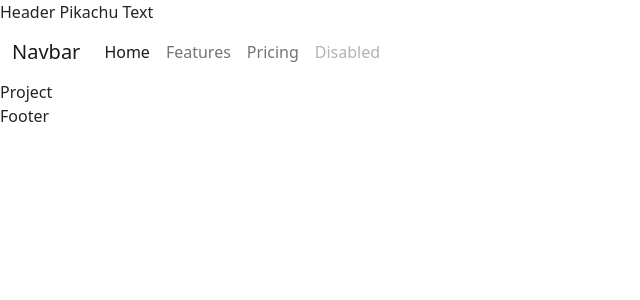
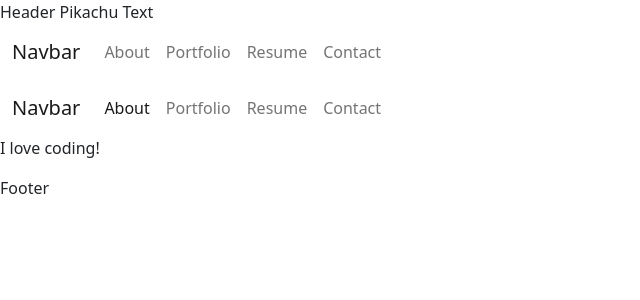
Before and after one commit to Git-Vdim-Hub/Git-Vdim-Hub.github.io, a React (Create React App) app: page / in a window 1280 px wide. Shown: the top 300 px of the page, without its empty margins (0-640 px from the left). Built offline with nearby package versions, Linux system fonts and the light colour scheme.

Commit message:
working Conditional Rendering for pages

```diff
--- a/src/components/Navigation.js
+++ b/src/components/Navigation.js
@@ -1,19 +1,25 @@
 import React from 'react';
 
-export default function Navigation(){
+export default function Navigation({currentPage, handlePageChange}){
     return(
 <nav className="navbar navbar-expand-lg bg-body-tertiary">
   <div className="container-fluid">
     <a className="navbar-brand" href="#">Navbar</a>
     <button className="navbar-toggler" type="button" data-bs-toggle="collapse" data-bs-target="#navbarNavAltMarkup" aria-controls="navbarNavAltMarkup" aria-expanded="false" aria-label="Toggle navigation">
-      <span className="navbar-toggler-icon"></span>
+    <span className="navbar-toggler-icon"></span>
     </button>
     <div className="collapse navbar-collapse" id="navbarNavAltMarkup">
       <div className="navbar-nav">
-        <a className="nav-link active" aria-current="page" href="#">Home</a>
-        <a className="nav-link" href="#">Features</a>
-        <a className="nav-link" href="#">Pricing</a>
-        <a className="nav-link disabled">Disabled</a>
+        <a href="#about"
+           onClick={() => handlePageChange('About')}
+
+           className={currentPage === 'About' ? 'nav-link active' : 'nav-link'}
+           >
+            About
+          </a>
+        <a className="nav-link" href="#portfolio">Portfolio</a>
+        <a className="nav-link" href="#resume">Resume</a>
+        <a className="nav-link" href="#contact">Contact</a>
       </div>
     </div>
   </div>
--- a/src/components/Project.js
+++ b/src/components/Project.js
@@ -1,7 +1,35 @@
-import React from 'react';
+import React, {useState} from 'react';
+import Navigation from './Navigation';
+import About from './pages/About';
+import Contact from './pages/Contact';
+import Portfolio from './pages/Portfolio';
+import Resume from './pages/Resume';
 
 export default function Project(){
+    const [currentPage, setCurrentPage] = useState('About');
+      // This method is checking to see what the value of `currentPage` is. Depending on the value of currentPage, we return the corresponding component to render.
+      const renderPage = () => {
+        if(currentPage === 'About') {
+            return <About />;
+        }
+        if(currentPage === 'Portfolio') {
+            return <Portfolio />;
+        }
+        if(currentPage === 'Resume') {
+            return <Resume />;
+        }
+        if(currentPage === 'Contact') {
+            return <Contact />;
+        }
+
+      };
+
+      const handlePageChange = (page) => setCurrentPage(page);
     return(
-        <section>Project</section>
+        <div>
+            <Navigation currentPage = {currentPage}
+            handlePageChange={handlePageChange} />
+            {renderPage()}
+        </div>
     )
 }
--- /dev/null
+++ b/src/components/pages/About.js
@@ -0,0 +1,7 @@
+import React from 'react';
+
+export default function About () {
+    return (
+        <p> I love coding!</p>
+    )
+}
--- /dev/null
+++ b/src/components/pages/Contact.js
@@ -0,0 +1,6 @@
+import React from 'react';
+export default function Contact (){
+    return (
+        <div> Contact Me Section</div>
+    )
+}
--- /dev/null
+++ b/src/components/pages/Portfolio.js
@@ -0,0 +1,7 @@
+import React from 'react';
+
+export default function Portfolio () {
+    return (
+        <div> This is where my portfolio will go</div>
+    )
+}
--- /dev/null
+++ b/src/components/pages/Resume.js
@@ -0,0 +1,10 @@
+import React from 'react';
+
+export default function Resume() {
+    return (
+        <div>
+            <a href="#">Download My Resume</a>
+            <a>Front End</a>
+        </div>
+    )
+}
```
